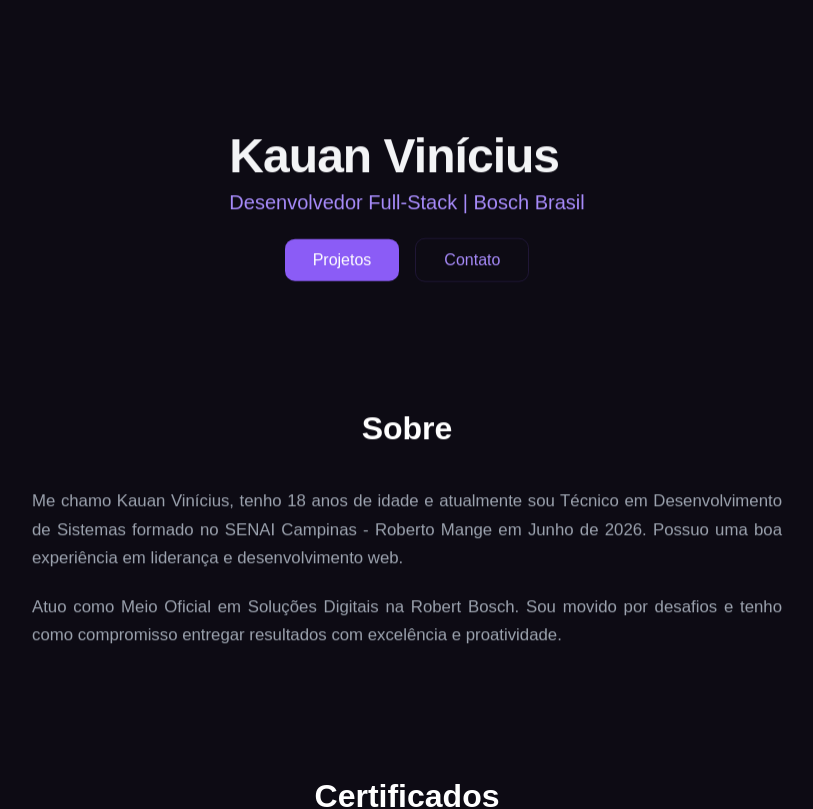
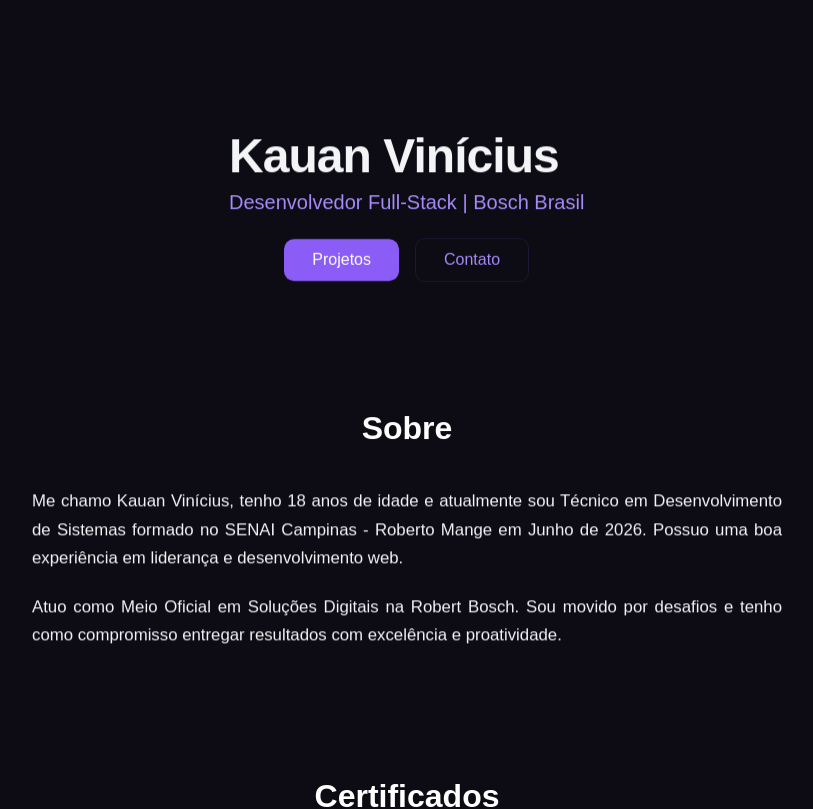
Before and after one commit to kauanvinicius9/Portfolio-Web, a React (Vite) app in the folder frontend/: page / in a window 1280 px wide. Shown: the top 809 px of the page, without its empty margins (233-1046 px from the left). Built offline with nearby package versions, Linux system fonts and the light colour scheme.

Commit message:
add animations

```diff
--- a/frontend/src/components/projectsCards.module.scss
+++ b/frontend/src/components/projectsCards.module.scss
@@ -11,7 +11,6 @@
   height: 100%;
   display: flex;
   flex-direction: column;
-  transition: $transition;
   position: relative;
   overflow: hidden;
 
--- a/frontend/src/pages/home.module.scss
+++ b/frontend/src/pages/home.module.scss
@@ -97,7 +97,7 @@
     gap: 1.25rem;
 
     p {
-      color: $text-muted;
+      color: $text-main;
       line-height: 1.7;
       font-size: 1.05rem;
     }
@@ -294,7 +294,7 @@
   margin: 0 auto;
 }
 
-.reveal {
+.nameReveal {
   opacity: 0;
   transform: translateY(50px);
   transition: opacity 0.6s ease-out, transform 0.6s ease-out;
@@ -305,3 +305,57 @@
     transform: translateY(0);
   }
 }
+
+.descriptionReveal {
+  opacity: 0;
+  transform: translateY(50px);
+  transition: opacity 0.6s ease-out, transform 0.6s ease-out;
+  will-change: opacity, transform;
+  transition-delay: 0.20s;
+
+  &.active {
+    opacity: 1;
+    transform: translateY(0);
+  }
+}
+
+.actionReveal {
+  opacity: 0;
+  transform: translateY(50px);
+  transition: opacity 0.6s ease-out, transform 0.6s ease-out;
+  will-change: opacity, transform;
+  transition-delay: 0.25s;
+
+  &.active {
+    opacity: 1;
+    transform: translateY(0);
+  }
+}
+
+.sectionTitleReveal {
+  opacity: 0;
+  transform: translateY(50px);
+  transition: opacity 0.6s ease-out, transform 0.6s ease-out;
+  will-change: opacity, transform;
+  transition-delay: 0.30s;
+
+  &.active {
+    opacity: 1;
+    transform: translateY(0);
+  }
+}
+
+.aboutSection {
+  &__textReveal {
+      opacity: 0;
+      transform: translateY(50px);
+      transition: opacity 0.6s ease-out, transform 0.6s ease-out;
+      will-change: opacity, transform;
+      transition-delay: 0.40s;
+
+      &.active {
+        opacity: 1;
+        transform: translateY(0);
+      }
+    }
+}
--- a/frontend/src/pages/home.tsx
+++ b/frontend/src/pages/home.tsx
@@ -22,7 +22,17 @@ export function Home() {
       { threshold: 0.15 }
     );
 
-    const elements = document.querySelectorAll(`.${styles.reveal}, .${styles.skillCardReveal}, .${styles.projectCardReveal}, .${styles.certificateCardReveal}`);
+    const elements = document.querySelectorAll(`
+      .${styles.nameReveal},
+      .${styles.descriptionReveal},
+      .${styles.actionReveal},
+      .${styles.sectionTitleReveal},
+      .${styles.aboutSection__textReveal},
+      .${styles.skillCardReveal},
+      .${styles.projectCardReveal},
+      .${styles.certificateCardReveal}
+    `);
+
     elements.forEach((el) => observer.observe(el));
 
     return () => observer.disconnect();
@@ -31,17 +41,17 @@ export function Home() {
   return (
 
     <div className={styles.pageWrapper}>
-      <section className={`${styles.hero} ${styles.reveal}`}>
+      <section className={styles.hero}>
         <div className={styles.hero__body}>
           <div className={styles.hero__content}>
             <div className={styles.hero__image}>
             </div>
 
             <div className={styles.hero__about}>
-              <h1 className={styles.hero__name}>Kauan Vinícius</h1>
-              <p className={styles.hero__description}>Desenvolvedor Full-Stack | Bosch Brasil</p>
+              <h1 className={`${styles.hero__name} ${styles.nameReveal}`}>Kauan Vinícius</h1>
+              <p className={`${styles.hero__description} ${styles.descriptionReveal}`}>Desenvolvedor Full-Stack | Bosch Brasil</p>
 
-              <div className={styles.hero__actions}>
+              <div className={`${styles.hero__actions} ${styles.actionReveal}`}>
                 <a href="#projects" className={styles.btnPrimary}>Projetos</a>
                 <a href="#contact" className={styles.btnSecondary}>Contato</a>
               </div>
@@ -50,11 +60,11 @@ export function Home() {
         </div>
       </section>
 
-      <section className={`${styles.aboutSection} ${styles.reveal}`}>
+      <section className={styles.aboutSection}>
         <div className={styles.container}>
-          <h2 className={styles.sectionTitle}>Sobre</h2>
+          <h2 className={`${styles.sectionTitle} ${styles.sectionTitleReveal}`}>Sobre</h2>
 
-          <div className={styles.aboutSection__text}>
+          <div className={`${styles.aboutSection__text} ${styles.aboutSection__textReveal}`}>
             <p>
               Me chamo Kauan Vinícius, tenho 18 anos de idade e atualmente sou Técnico em Desenvolvimento de Sistemas formado no SENAI Campinas - Roberto Mange em Junho de 2026. Possuo uma boa experiência em liderança e desenvolvimento web.
             </p>
```
